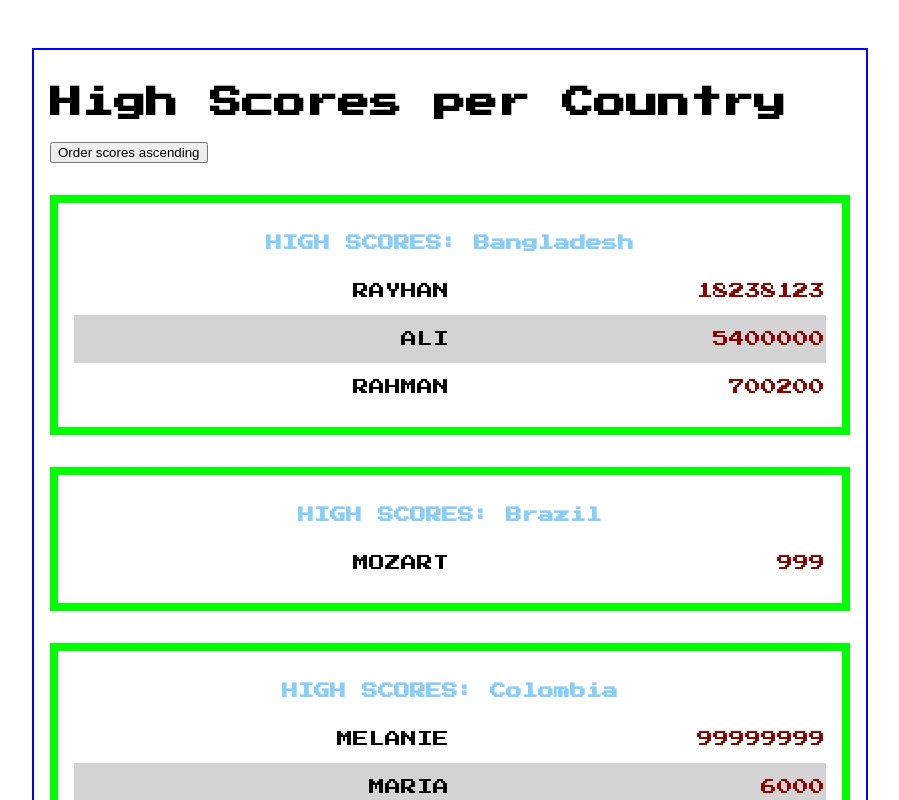
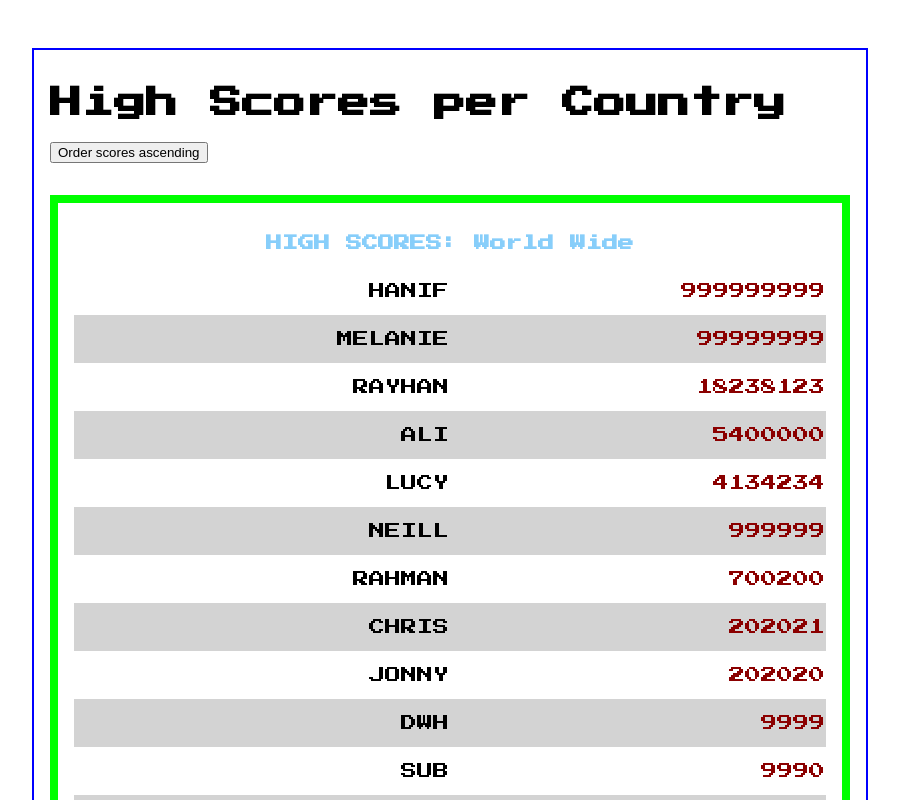
Before and after one commit to g1st/high-scores-react, a React (Create React App) app: page / in a window 1280 px wide. Shown: the top 800 px of the page, without its empty margins (190-1089 px from the left). Built offline with nearby package versions, Linux system fonts and the light colour scheme.

Commit message:
Add a world-wide table

```diff
--- a/src/App.js
+++ b/src/App.js
@@ -1,6 +1,7 @@
 import React, { useState } from 'react';
 
 import HighScoresTable from './HighScoreTable';
+import WorldWideTable from './WorldWideTable';
 import ScoresOrderButton from './ScoresOrderButton';
 import scores from './scores';
 
@@ -15,15 +16,10 @@ function App() {
     <div className="App">
       <h1 className="title">High Scores per Country</h1>
       <ScoresOrderButton
-
-
-            handleClick={toggleScoreOrder}
-
-
-                  descending={descending}
-
-
+        handleClick={toggleScoreOrder}
+        descending={descending}
       />
+      <WorldWideTable descending={descending} scores={scores} />
       {scores
         // sort by name
         .sort((a, b) => a.name.localeCompare(b.name))
--- /dev/null
+++ b/src/WorldWideTable.js
@@ -0,0 +1,17 @@
+import React from 'react';
+import HighScoreTable from './HighScoreTable';
+
+const WorldWideTable = ({ descending, scores }) => {
+  const allNamesAndScores = scores
+    .reduce((acc, cur) => acc.concat(...cur.scores), [])
+    .sort((a, b) => {
+      if (descending) {
+        return b.s - a.s;
+      } else {
+        return a.s - b.s;
+      }
+    });
+  return <HighScoreTable name="World Wide" scores={allNamesAndScores} />;
+};
+
+export default WorldWideTable;
```
